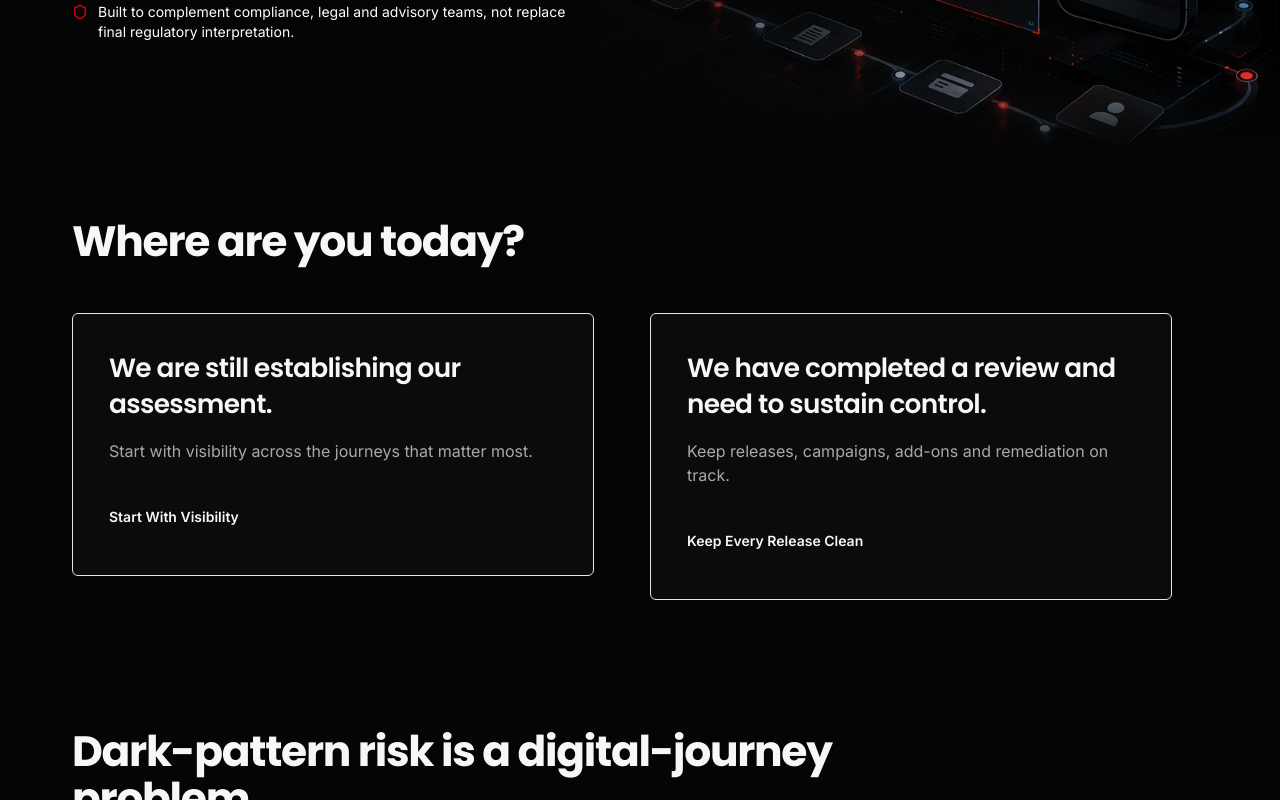
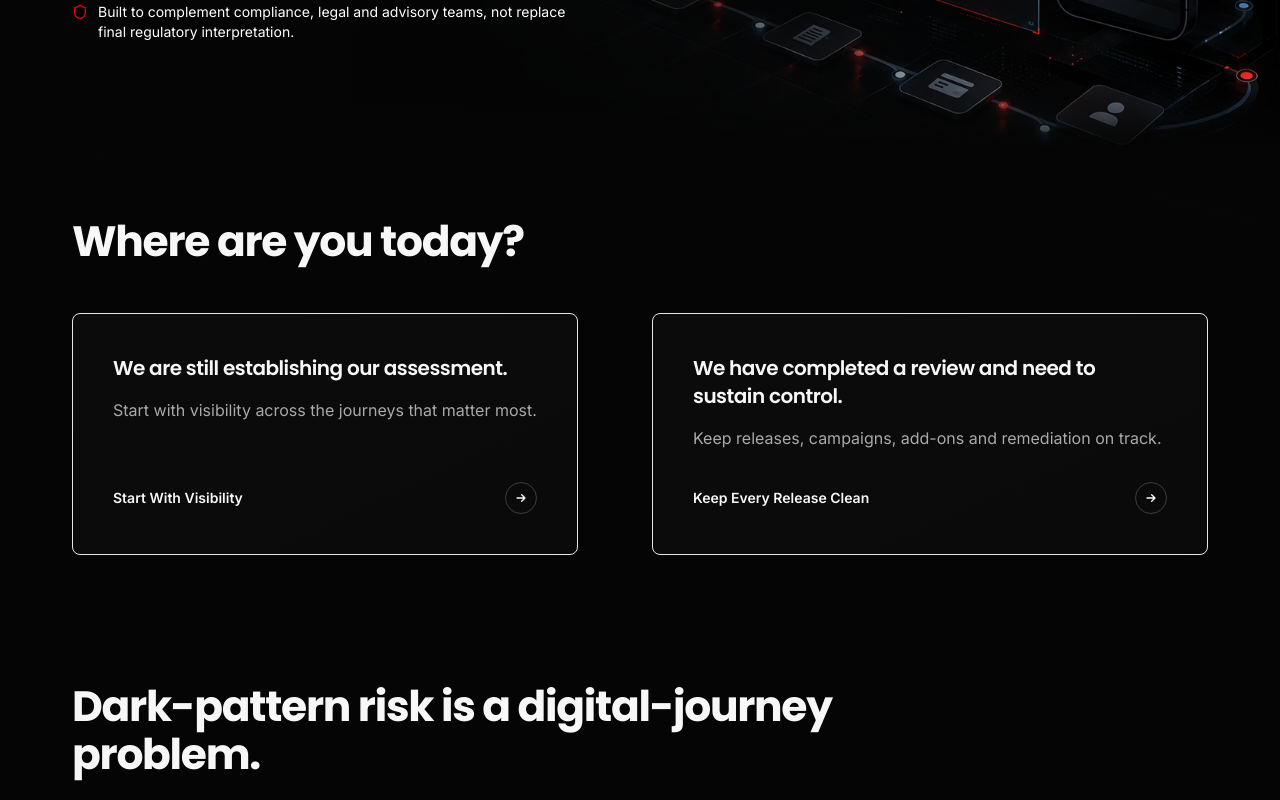
Before and after one commit to harir2002/Lucidflow-Website, a React (Vite) app: page /lucidflow in a window 1280 px wide. Shown: the part 484-1284 px from the top of the page. Built offline with nearby package versions, Linux system fonts and the light colour scheme; no server answers.

Commit message:
design: Redesign BuyerPathSelector - equal height boxes with gradient, corner accents, arrow icons

```diff
--- a/src/components/lucidflow/BuyerPathSelector.tsx
+++ b/src/components/lucidflow/BuyerPathSelector.tsx
@@ -28,12 +28,12 @@ export function BuyerPathSelector() {
     <section id="buyer-path" className="section-space">
       <div className="container-lf">
         <h2 className="section-heading">Where are you today?</h2>
-        <div className="mt-12 grid gap-5 lg:grid-cols-2">
+        <div className="mt-12 grid gap-6 lg:grid-cols-2">
           {CARDS.map((card, index) => (
             <ScrollReveal key={card.cta} delay={index * motionConfig.staggerFast}>
               <button
                 type="button"
-                className="group relative overflow-hidden rounded-[6px] border border-white/12 bg-dark-surface p-7 text-left transition-all duration-200 hover:-translate-y-1 hover:border-red-border hover:shadow-lg sm:p-9"
+                className="group relative h-full overflow-hidden rounded-lg border border-white/12 bg-gradient-to-br from-dark-surface to-[#0a0a0a] p-8 text-left transition-all duration-300 hover:-translate-y-2 hover:border-red-border hover:shadow-xl sm:p-10 flex flex-col"
                 onClick={() => {
                   trackCtaClick({
                     ctaLabel: card.cta,
@@ -50,27 +50,62 @@ export function BuyerPathSelector() {
                   });
                 }}
               >
-                {/* Animated top border line */}
-                <span
-                  className="absolute inset-x-0 top-0 h-px bg-transparent transition-all duration-300 group-hover:h-0.5 group-hover:bg-crimson"
+                {/* Animated gradient overlay on hover */}
+                <div
+                  className="absolute inset-0 opacity-0 transition-opacity duration-300 group-hover:opacity-100"
+                  style={{
+                    background: "radial-gradient(circle at var(--mouse-x, 50%) var(--mouse-y, 50%), rgba(231, 0, 11, 0.08) 0%, transparent 80%)",
+                  }}
                   aria-hidden
                 />
 
-                {/* Animated left border line */}
-                <span
-                  className="absolute inset-y-0 left-0 w-px bg-transparent transition-all duration-300 group-hover:w-0.5 group-hover:bg-crimson"
+                {/* Animated corner accent - top left */}
+                <div
+                  className="absolute top-0 left-0 w-12 h-12 opacity-0 group-hover:opacity-100 transition-opacity duration-300"
                   aria-hidden
-                />
+                >
+                  <div className="absolute inset-0 border-t-2 border-l-2 border-crimson" />
+                </div>
 
-                <h3 className="font-display max-w-md text-xl font-semibold tracking-tight text-light-text sm:text-[1.65rem] sm:leading-snug">
+                {/* Animated corner accent - bottom right */}
+                <div
+                  className="absolute bottom-0 right-0 w-12 h-12 opacity-0 group-hover:opacity-100 transition-opacity duration-300"
+                  aria-hidden
+                >
+                  <div className="absolute inset-0 border-b-2 border-r-2 border-crimson" />
+                </div>
+
+                {/* Content container with flex growth */}
+                <div className="relative z-10 flex flex-col h-full">
+                  <h3 className="font-display text-lg font-semibold tracking-tight text-light-text sm:text-xl leading-tight">
                     {card.title}
                   </h3>
-                <p className="mt-4 max-w-md text-sm leading-7 text-muted-grey sm:text-base">
+                  <p className="mt-4 text-sm leading-6 text-muted-grey sm:text-base flex-1">
                     {card.text}
                   </p>
-                <span className="mt-8 inline-flex min-h-11 items-center text-sm font-semibold text-light-text transition-colors duration-200 group-hover:text-crimson">
+
+                  {/* CTA with icon indicator - fixed at bottom */}
+                  <div className="mt-8 flex items-center justify-between">
+                    <span className="text-sm font-semibold text-light-text transition-colors duration-200 group-hover:text-crimson">
                       {card.cta}
                     </span>
+                    <div className="h-8 w-8 rounded-full border border-white/20 flex items-center justify-center transition-all duration-300 group-hover:bg-crimson group-hover:border-crimson">
+                      <svg
+                        className="w-4 h-4 text-light-text transition-all duration-300 group-hover:text-white"
+                        fill="none"
+                        stroke="currentColor"
+                        viewBox="0 0 24 24"
+                      >
+                        <path
+                          strokeLinecap="round"
+                          strokeLinejoin="round"
+                          strokeWidth={2}
+                          d="M13 7l5 5m0 0l-5 5m5-5H6"
+                        />
+                      </svg>
+                    </div>
+                  </div>
+                </div>
               </button>
             </ScrollReveal>
           ))}
```
Lines whose indentation alone changed are shown as unchanged.
